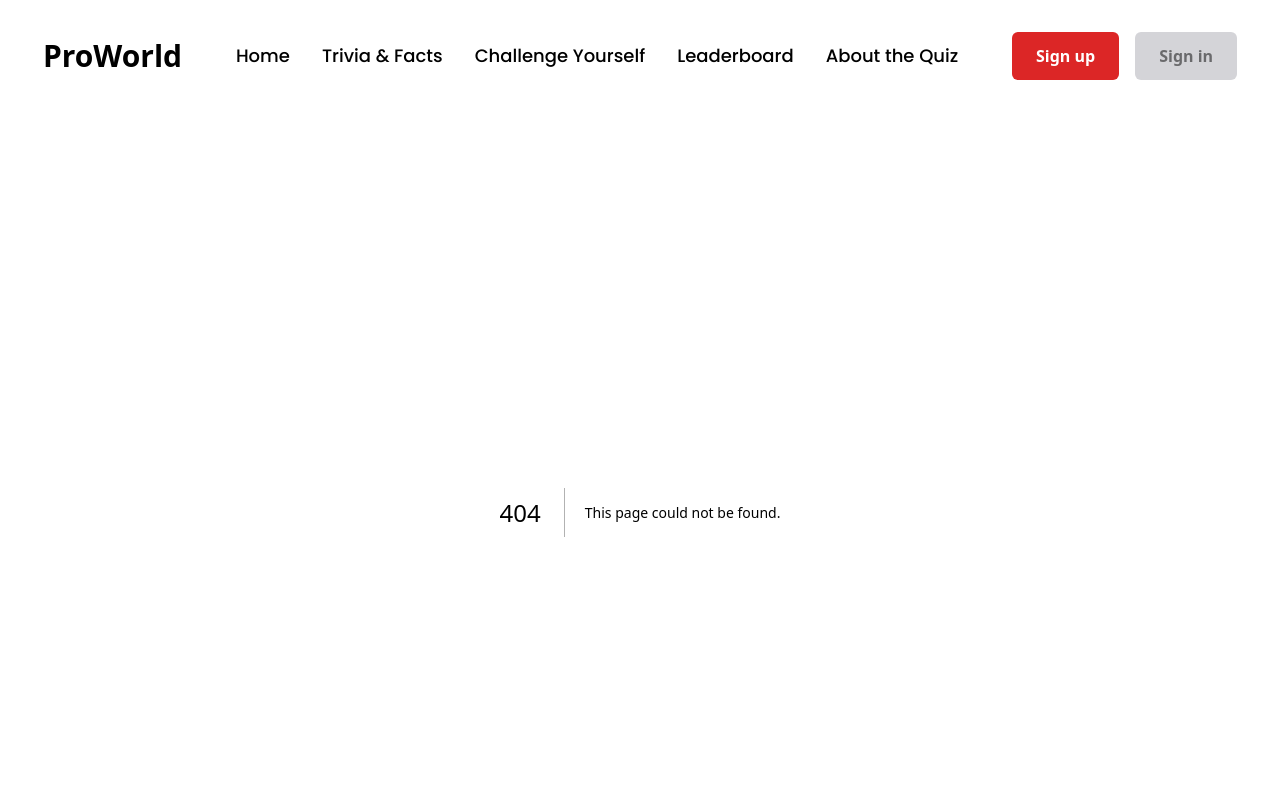
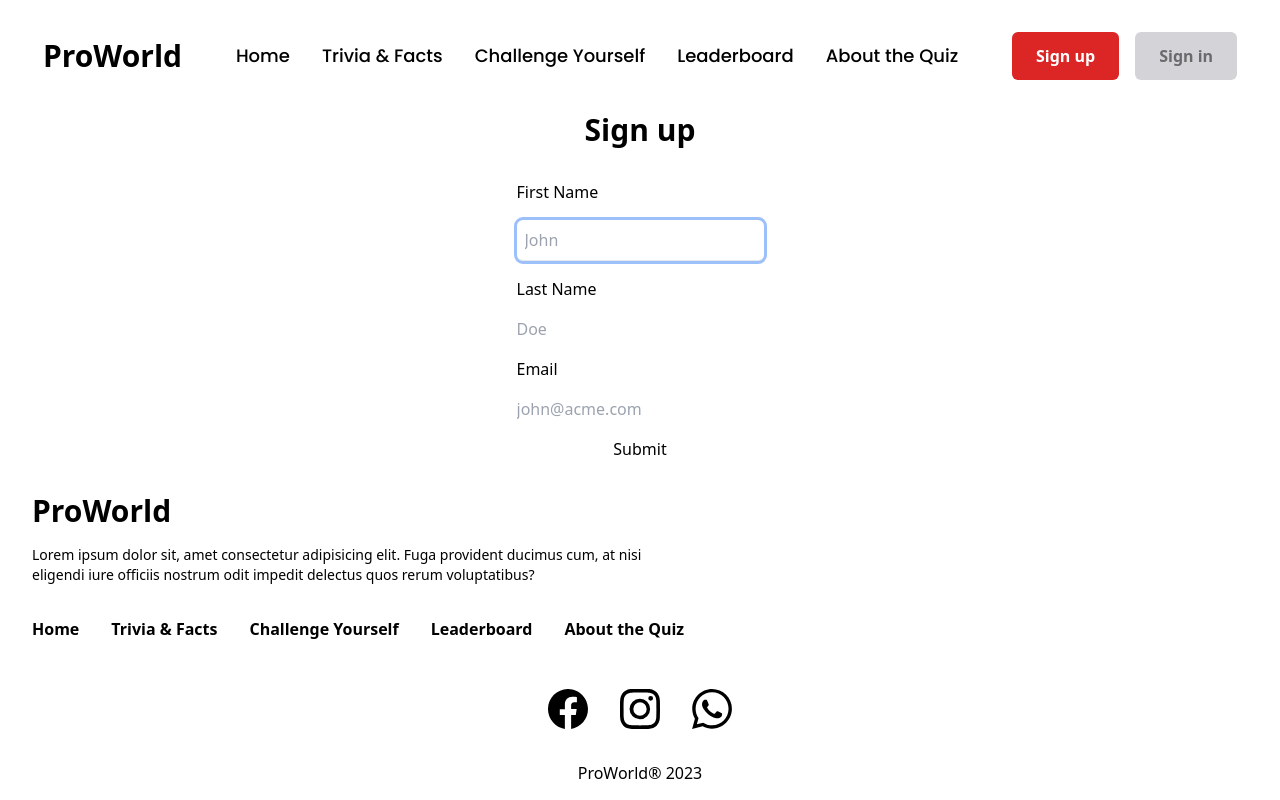
Before and after one commit to thiagond-code/trivia-project, a Next.js app in the folder trivia-project/: page /signup in a window 1280 px wide. Before the commit this address had no page. Shown: the top 800 px of the page. Built offline with nearby package versions, Linux system fonts and the light colour scheme.

Commit message:
style: Simple fields UI

```diff
--- /dev/null
+++ b/trivia-project/src/components/Form.tsx
@@ -0,0 +1,71 @@
+import { Form as FormikForm, Field, Formik, useFormik } from "formik"
+
+type Field = {
+    label: string,
+    type: string,
+    placeholder?: string
+}
+
+type Fields = Field[]
+
+
+const listFields = [
+    {
+        label: 'Name',
+        type: 'text',
+        placeholder: 'Thiago'
+    }
+]
+
+
+export default function Form() {
+    return (
+        <main className="flex flex-col items-center gap-8">
+            <h1 className="text-3xl font-bold">Sign up</h1>
+            <Formik
+                initialValues= {
+                    {
+                        name: '',
+                        email: '',
+                        phone_number: '',
+                        password: ''
+                    }
+                }
+                onSubmit={(values, actions) => {
+                    setTimeout(() => {
+                        alert(JSON.stringify(values, null, 2))
+                        actions.setSubmitting(false)
+                    }, 1000)
+                }}
+            >
+            <FormikForm className="flex flex-col gap-4">
+                <label htmlFor="firstName">First Name</label>
+                <Field
+                    id="firstName"
+                    className="p-2 rounded-md border-b ring focus:ring-cyan-400 focus:border-blue-600"
+                    name="firstName"
+                    placeholder="John"
+                />
+
+                <label htmlFor="lastName">Last Name</label>
+                <Field
+                    id="lastName"
+                    name="lastName"
+                    placeholder="Doe"
+                />
+
+                <label htmlFor="email">Email</label>
+                <Field
+                    id="email"
+                    name="email"
+                    placeholder="john@acme.com"
+                    type="email"
+                />
+                <div className="flex justify-center">
+                    <button type="submit">Submit</button>
+                </div>
+            </FormikForm>
+        </Formik>
+        </main>
+    )
+}
--- /dev/null
+++ b/trivia-project/src/pages/signup.tsx
@@ -0,0 +1,5 @@
+import Form from "@/components/Form";
+
+export default function SignUp() {
+    return <Form />
+}
```
